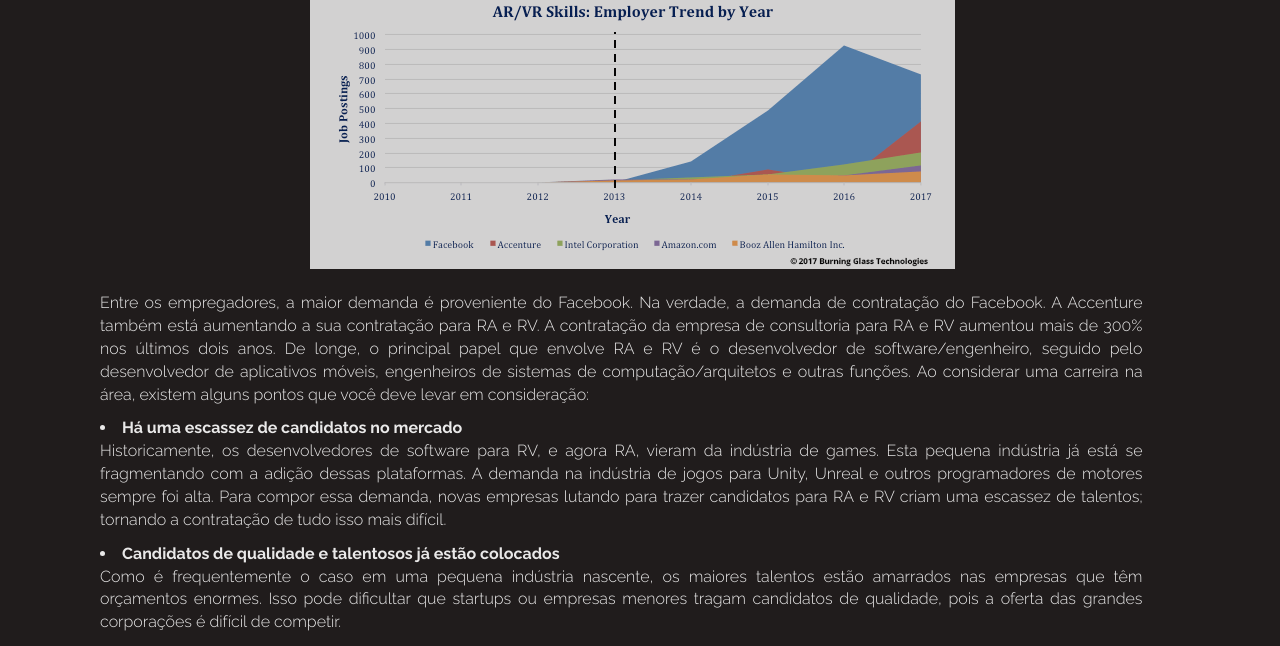
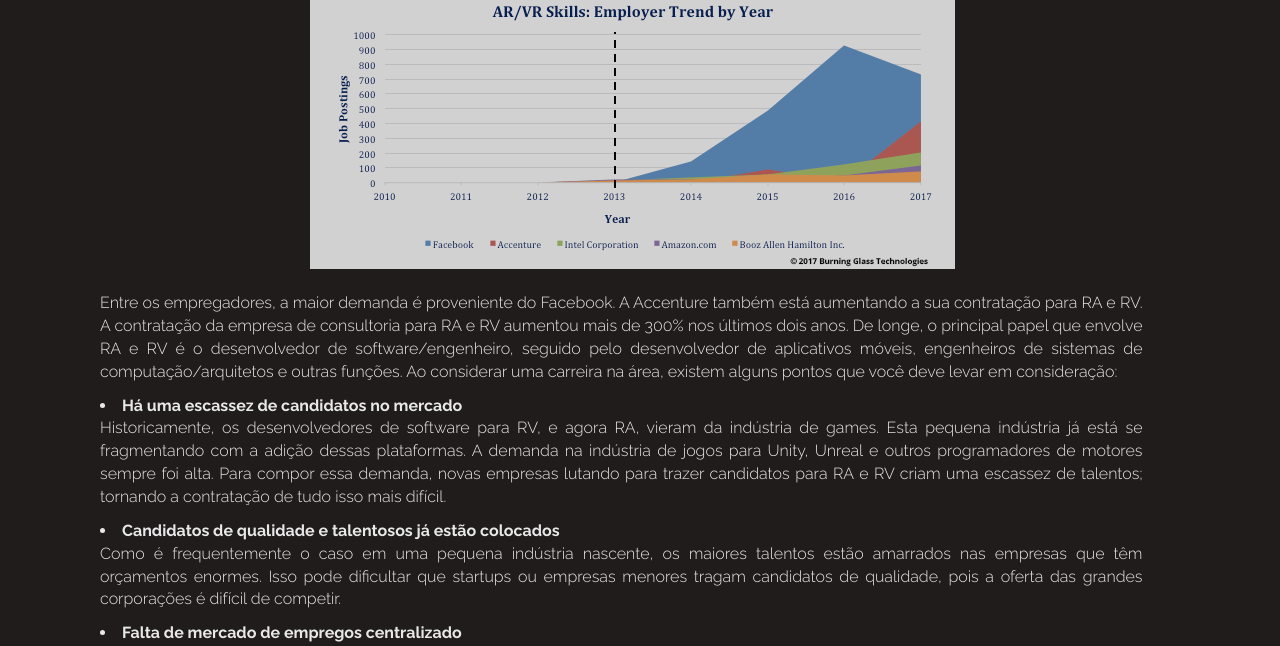
Before and after one commit to sknyx/ComputacaoGraficaT2, a PHP site: page / in a window 1280 px wide. Shown: the part 5190-5836 px from the top of the page. Run offline with PHP 8.4, Linux system fonts and the light colour scheme; some libraries are stand-ins or nearby versions.

Commit message:
Update index.php

```diff
--- a/index.php
+++ b/index.php
@@ -265,7 +265,7 @@
 
                 <div class="col-md-11" style="margin-left: 30px;">
                     <br>
-                    <p style="text-align: justify; color: white; opacity: .9; font-weight: lighter;">Entre os empregadores, a maior demanda é proveniente do Facebook. Na verdade, a demanda de contratação do Facebook. A Accenture também está aumentando a sua contratação para RA e RV. A contratação da empresa de consultoria para RA e RV aumentou mais de 300% nos últimos dois anos. De longe, o principal papel que envolve RA e RV é o desenvolvedor de software/engenheiro, seguido pelo desenvolvedor de aplicativos móveis, engenheiros de sistemas de computação/arquitetos e outras funções. Ao considerar uma carreira na área, existem alguns pontos que você deve levar em consideração: </p>
+                    <p style="text-align: justify; color: white; opacity: .9; font-weight: lighter;">Entre os empregadores, a maior demanda é proveniente do Facebook. A Accenture também está aumentando a sua contratação para RA e RV. A contratação da empresa de consultoria para RA e RV aumentou mais de 300% nos últimos dois anos. De longe, o principal papel que envolve RA e RV é o desenvolvedor de software/engenheiro, seguido pelo desenvolvedor de aplicativos móveis, engenheiros de sistemas de computação/arquitetos e outras funções. Ao considerar uma carreira na área, existem alguns pontos que você deve levar em consideração: </p>
 
                     <li style="font-weight: bold;">Há uma escassez de candidatos no mercado</li>
                     <p style="text-align: justify; color: white; opacity: .9; font-weight: lighter;">
```
